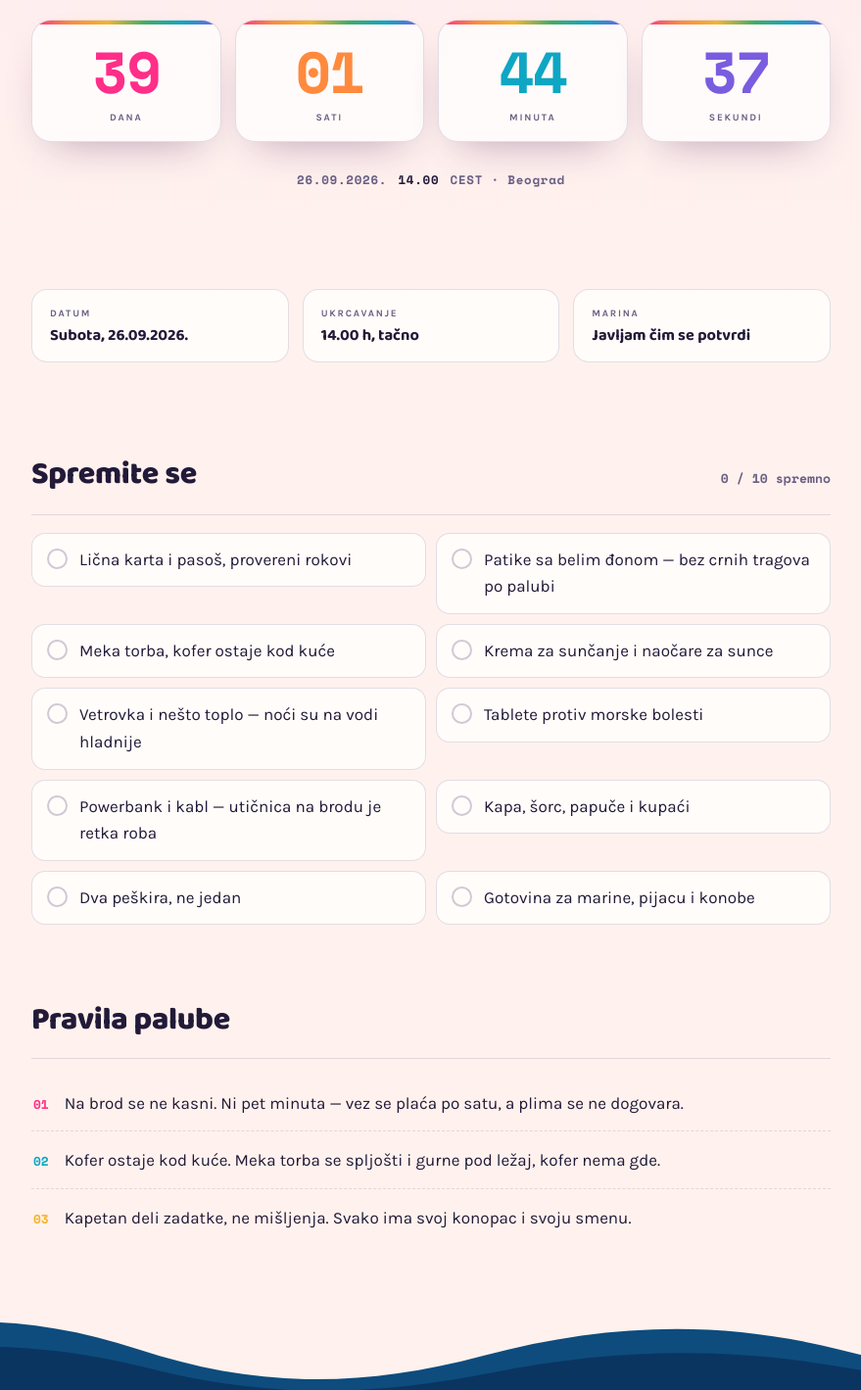
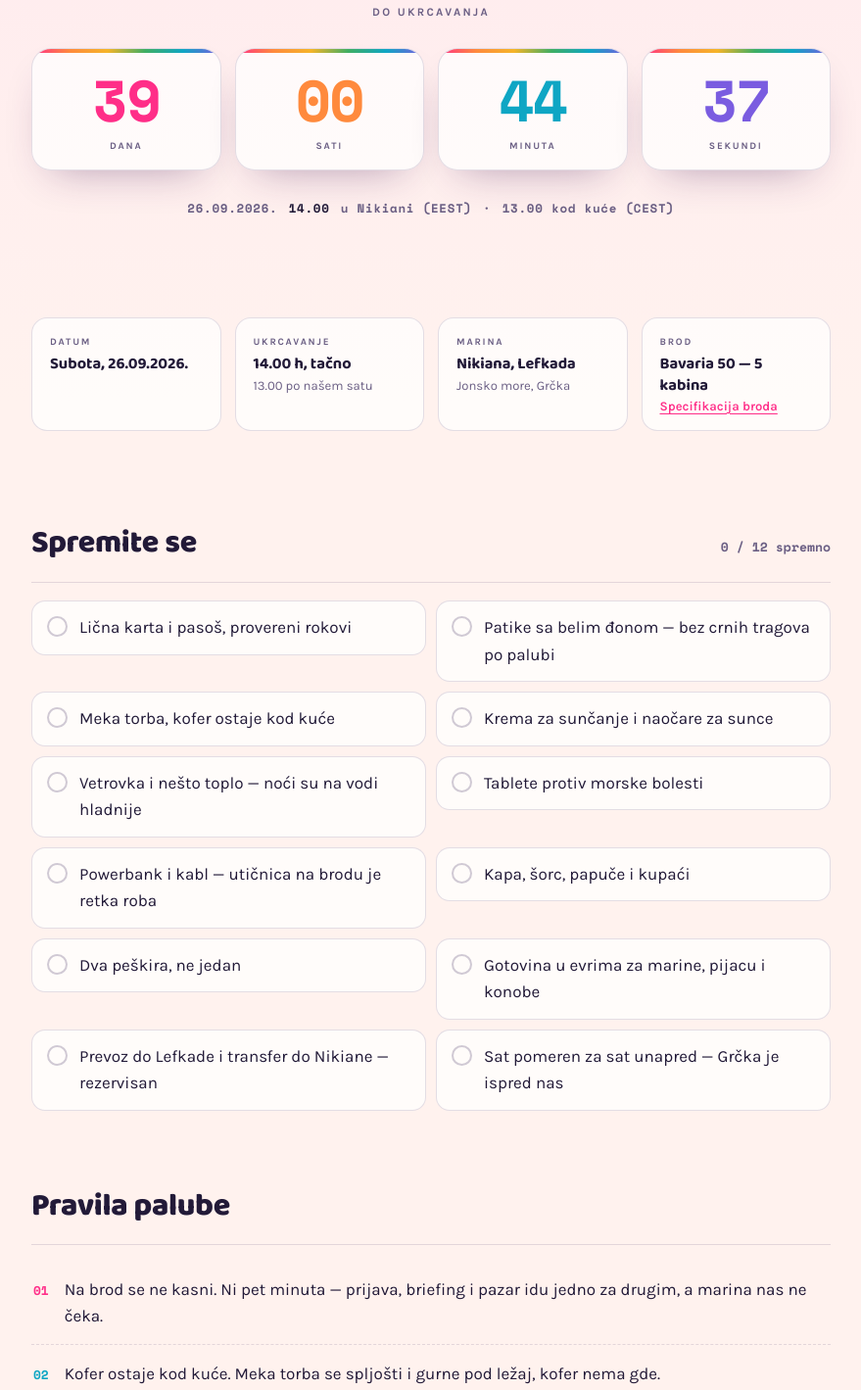
Before and after one commit to nemanjahp/lollipop, a plain HTML site: page artifact.html in a window 1280 px wide. Shown: the part 736-2155 px from the top of the page at 98% size, without its empty margins (200-1079 px from the left). Drawn offline with nearby package versions, Linux system fonts and the light colour scheme.

Commit message:
Dodaj marinu Nikiana, podatke o brodu i grčko lokalno vreme
- brojač vezan za 14.00 EEST u Nikiani (13.00 CEST), umesto 14.00 CEST
- marina Nikiana, Lefkada i brod Bavaria 50 sa linkom na specifikaciju
- dve nove stavke za pakovanje: prevoz do Lefkade i pomeranje sata
- pravilo 01 bez pominjanja plime, koje na Jonskom moru nema

```diff
--- a/artifact.html
+++ b/artifact.html
@@ -120,10 +120,16 @@
   body.docked .aboard{display:block}
 
   /* ---------- facts ---------- */
-  .facts{display:grid;grid-template-columns:repeat(3,1fr);gap:clamp(8px,1.8vw,14px)}
+  .facts{display:grid;grid-template-columns:repeat(auto-fit,minmax(190px,1fr));gap:clamp(8px,1.8vw,14px)}
   .fact{padding:16px 18px;border-radius:16px;border:1px solid var(--line);background:var(--surface)}
   .fact dt{font-weight:700;font-size:.62rem;letter-spacing:.18em;text-transform:uppercase;color:var(--ink-2);margin:0 0 4px}
-  .fact dd{margin:0;font-family:"Baloo 2",sans-serif;font-weight:700;font-size:1.02rem;line-height:1.3}
+  .fact dd{margin:0;font-family:"Baloo 2",sans-serif;font-weight:700;font-size:1.02rem;line-height:1.3;
+    display:flex;flex-direction:column;gap:2px}
+  .fact .sub{font-family:"Karla",sans-serif;font-weight:400;font-size:.82rem;color:var(--ink-2)}
+  .fact a{font-family:"Karla",sans-serif;font-weight:600;font-size:.82rem;color:var(--pink);
+    text-decoration:underline;text-underline-offset:3px;text-decoration-thickness:1px}
+  .fact a:hover{color:var(--violet)}
+  .fact a:focus-visible{outline:3px solid var(--pink);outline-offset:3px;border-radius:3px}
 
   /* ---------- sections ---------- */
   section{display:flex;flex-direction:column;gap:18px}
@@ -306,9 +312,9 @@
       </g>
     </svg>
 
-    <p class="eyebrow"><i></i> Jedrilica Lollipop · Isplovljavanje 2026 <i></i></p>
+    <p class="eyebrow"><i></i> Jedrilica Lollipop · Nikiana, Lefkada 2026 <i></i></p>
     <h1>Gospodo, <span>odbrojavanje je počelo</span></h1>
-    <p class="lede">Ukrcavanje je u subotu, 26. septembra, tačno u 14.00. Do tada spakujte torbe, naspavajte se i uskladite prevoz. More ne pomera termin, a kapetan ne čeka.</p>
+    <p class="lede">Bavaria 50 nas čeka u Nikiani na Lefkadi, u subotu 26. septembra, tačno u 14.00 po grčkom satu — to je 13.00 kod kuće. Do tada spakujte torbe, uskladite letove i naspavajte se. More ne pomera termin, a kapetan ne čeka.</p>
   </header>
 
   <div class="counter">
@@ -320,23 +326,24 @@
       <div class="cell"><span class="num" id="s">--</span><span class="unit">Sekundi</span></div>
     </div>
     <p class="sr" id="live" aria-live="polite"></p>
-    <p class="stamp"><span>26.09.2026.</span><b>14.00</b><span>CEST · Beograd</span></p>
+    <p class="stamp"><span>26.09.2026.</span><b>14.00</b><span>u Nikiani (EEST)</span><span>·</span><span>13.00 kod kuće (CEST)</span></p>
     <div class="aboard">
       <h2>Ukrcavanje je počelo!</h2>
-      <p>Gospodo, konopci se odvezuju. Na palubu.</p>
+      <p>Gospodo, konopci se odvezuju u Nikiani. Na palubu.</p>
     </div>
   </div>
 
   <dl class="facts">
     <div class="fact"><dt>Datum</dt><dd>Subota, 26.09.2026.</dd></div>
-    <div class="fact"><dt>Ukrcavanje</dt><dd>14.00 h, tačno</dd></div>
-    <div class="fact"><dt>Marina</dt><dd>Javljam čim se potvrdi</dd></div>
+    <div class="fact"><dt>Ukrcavanje</dt><dd>14.00 h, tačno<span class="sub">13.00 po našem satu</span></dd></div>
+    <div class="fact"><dt>Marina</dt><dd>Nikiana, Lefkada<span class="sub">Jonsko more, Grčka</span></dd></div>
+    <div class="fact"><dt>Brod</dt><dd>Bavaria 50 — 5 kabina<a href="https://seasail.eu/index.php/our-fleet/5-cabins/bavaria-50-lolipop" target="_blank" rel="noopener">Specifikacija broda</a></dd></div>
   </dl>
 
   <section>
     <div class="sechead">
       <h2 class="sec">Spremite se</h2>
-      <p class="tally" id="tally">0 / 10 spremno</p>
+      <p class="tally" id="tally">0 / 12 spremno</p>
     </div>
     <ul class="list" id="list">
       <li><button class="item" type="button" aria-pressed="false"><span class="box"><svg viewBox="0 0 16 16" aria-hidden="true"><path d="M2 8.5l4 4 8-9" fill="none" stroke="#0B2A14" stroke-width="2.6" stroke-linecap="round" stroke-linejoin="round"/></svg></span><span class="txt">Lična karta i pasoš, provereni rokovi</span></button></li>
@@ -348,14 +355,16 @@
       <li><button class="item" type="button" aria-pressed="false"><span class="box"><svg viewBox="0 0 16 16" aria-hidden="true"><path d="M2 8.5l4 4 8-9" fill="none" stroke="#0B2A14" stroke-width="2.6" stroke-linecap="round" stroke-linejoin="round"/></svg></span><span class="txt">Powerbank i kabl — utičnica na brodu je retka roba</span></button></li>
       <li><button class="item" type="button" aria-pressed="false"><span class="box"><svg viewBox="0 0 16 16" aria-hidden="true"><path d="M2 8.5l4 4 8-9" fill="none" stroke="#0B2A14" stroke-width="2.6" stroke-linecap="round" stroke-linejoin="round"/></svg></span><span class="txt">Kapa, šorc, papuče i kupaći</span></button></li>
       <li><button class="item" type="button" aria-pressed="false"><span class="box"><svg viewBox="0 0 16 16" aria-hidden="true"><path d="M2 8.5l4 4 8-9" fill="none" stroke="#0B2A14" stroke-width="2.6" stroke-linecap="round" stroke-linejoin="round"/></svg></span><span class="txt">Dva peškira, ne jedan</span></button></li>
-      <li><button class="item" type="button" aria-pressed="false"><span class="box"><svg viewBox="0 0 16 16" aria-hidden="true"><path d="M2 8.5l4 4 8-9" fill="none" stroke="#0B2A14" stroke-width="2.6" stroke-linecap="round" stroke-linejoin="round"/></svg></span><span class="txt">Gotovina za marine, pijacu i konobe</span></button></li>
+      <li><button class="item" type="button" aria-pressed="false"><span class="box"><svg viewBox="0 0 16 16" aria-hidden="true"><path d="M2 8.5l4 4 8-9" fill="none" stroke="#0B2A14" stroke-width="2.6" stroke-linecap="round" stroke-linejoin="round"/></svg></span><span class="txt">Gotovina u evrima za marine, pijacu i konobe</span></button></li>
+      <li><button class="item" type="button" aria-pressed="false"><span class="box"><svg viewBox="0 0 16 16" aria-hidden="true"><path d="M2 8.5l4 4 8-9" fill="none" stroke="#0B2A14" stroke-width="2.6" stroke-linecap="round" stroke-linejoin="round"/></svg></span><span class="txt">Prevoz do Lefkade i transfer do Nikiane — rezervisan</span></button></li>
+      <li><button class="item" type="button" aria-pressed="false"><span class="box"><svg viewBox="0 0 16 16" aria-hidden="true"><path d="M2 8.5l4 4 8-9" fill="none" stroke="#0B2A14" stroke-width="2.6" stroke-linecap="round" stroke-linejoin="round"/></svg></span><span class="txt">Sat pomeren za sat unapred — Grčka je ispred nas</span></button></li>
     </ul>
   </section>
 
   <section>
     <div class="sechead"><h2 class="sec">Pravila palube</h2></div>
     <ol class="rules">
-      <li class="r1"><b>01</b><span>Na brod se ne kasni. Ni pet minuta — vez se plaća po satu, a plima se ne dogovara.</span></li>
+      <li class="r1"><b>01</b><span>Na brod se ne kasni. Ni pet minuta — prijava, briefing i pazar idu jedno za drugim, a marina nas ne čeka.</span></li>
       <li class="r2"><b>02</b><span>Kofer ostaje kod kuće. Meka torba se spljošti i gurne pod ležaj, kofer nema gde.</span></li>
       <li class="r3"><b>03</b><span>Kapetan deli zadatke, ne mišljenja. Svako ima svoj konopac i svoju smenu.</span></li>
     </ol>
@@ -370,13 +379,13 @@
   </svg>
   <div class="signoff">
     <p>Vetar u leđa, gospodo. Vidimo se na palubi.</p>
-    <small>LOLLIPOP · 26.09.2026 · 14.00</small>
+    <small>LOLLIPOP · NIKIANA, LEFKADA · 26.09.2026 · 14.00</small>
   </div>
 </footer>
 
 <script>
 (function(){
-  var TARGET = Date.parse("2026-09-26T14:00:00+02:00");
+  var TARGET = Date.parse("2026-09-26T14:00:00+03:00"); // 14.00 po lokalnom vremenu u Nikiani (EEST)
   var d = document.getElementById("d"), h = document.getElementById("h"),
       m = document.getElementById("m"), s = document.getElementById("s"),
       live = document.getElementById("live"), lastSaid = -1;
```
Also changed, not shown: index.html (+22 -13 lines), README.md.
